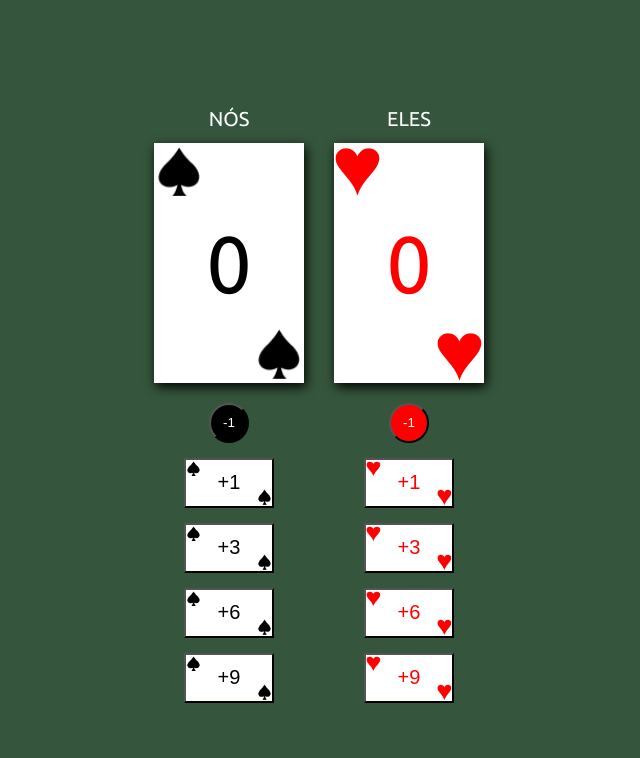
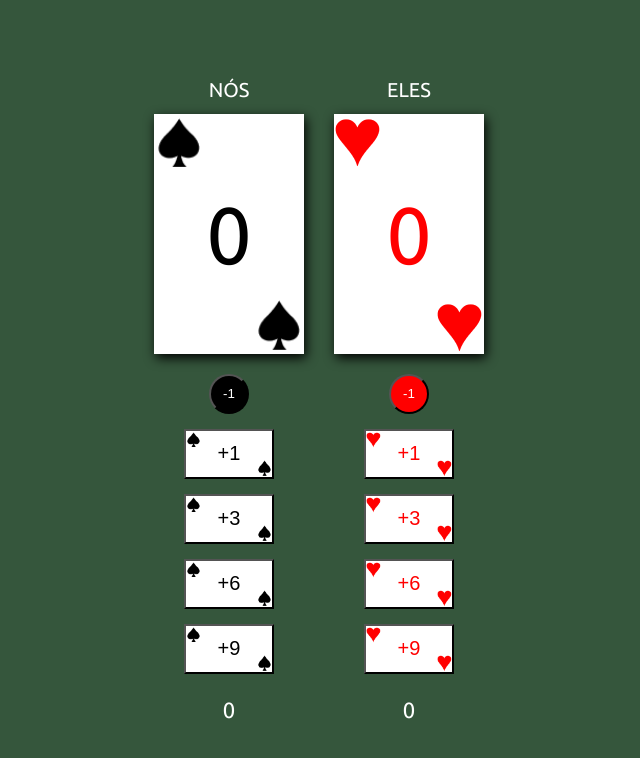
Before and after one commit to junioralvesbr/placar-truco, a React (Create React App) app: page / in a window 1280 px wide. Shown: the top 758 px of the page, without its empty margins (321-961 px from the left). Built offline with nearby package versions, Linux system fonts and the light colour scheme.

Commit message:
add Match board

```diff
--- /dev/null
+++ b/src/components/Match/index.js
@@ -0,0 +1,8 @@
+import styled from 'styled-components'
+
+const Match = styled.output`
+  color: #ffffff;
+  font-size: 22px;
+`
+
+export default Match
--- a/src/pages/Home/index.js
+++ b/src/pages/Home/index.js
@@ -1,9 +1,9 @@
 import { useState } from 'react'
+import { Main, Content, BoardSection, PointSection, CardPointStyle, MatchWrapper } from './styles'
 import ScoreBoard from '../../components/ScoreBoard'
 import CardPoint from '../../components/CardPoint'
 import LessPoint from '../../components/LessPoint'
-
-import { Main, Content, BoardSection, PointSection, CardPointStyle } from './styles'
+import Match from '../../components/Match'
 
 function Home() {
   const [spadeScore, setSpadeScore] = useState(0)
@@ -56,6 +56,11 @@ function Home() {
 
         </PointSection>
 
+        <MatchWrapper>
+          <Match>0</Match>
+          <Match>0</Match>
+        </MatchWrapper>
+
       </Content>
     </Main>
   )
--- a/src/pages/Home/styles.js
+++ b/src/pages/Home/styles.js
@@ -12,7 +12,6 @@ export const Content = styled.div`
   width: 100%;
   max-width: 360px;
   height: auto;
-  max-height: 583px;
 `
 
 export const BoardSection = styled.section`
@@ -35,3 +34,10 @@ export const CardPointStyle = styled.div`
   justify-content: space-between;
   align-items: center;
 `
+
+export const MatchWrapper = styled.section`
+  width: 100%;
+  display: flex;
+  justify-content: space-around;
+  margin-top: 25px;
+`
```
Also changed, not shown: 1 other file (tests, documents, lock files or other folders).
